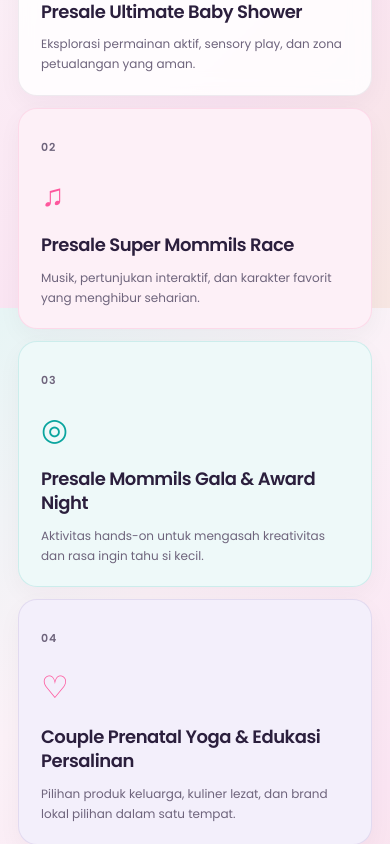
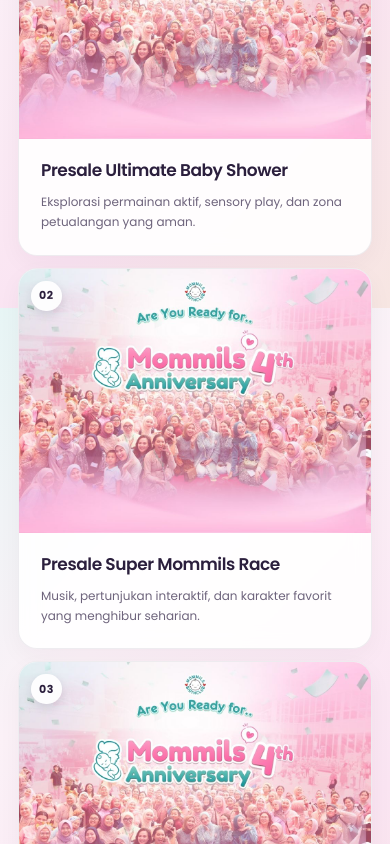
Before and after one commit to ardika08/mommils, a React (Vite) app: page / in a window 390 px wide. Shown: the part 1380-2224 px from the top of the page. Built offline with nearby package versions, Linux system fonts and the light colour scheme.

Commit message:
Use images for highlight cards and update Instagram link

```diff
--- a/src/App.jsx
+++ b/src/App.jsx
@@ -188,10 +188,10 @@
 }
 
 const highlights = [
-  { number: '01', icon: '✦', title: 'Presale Ultimate Baby Shower', text: 'Eksplorasi permainan aktif, sensory play, dan zona petualangan yang aman.' },
-  { number: '02', icon: '♫', title: 'Presale Super Mommils Race', text: 'Musik, pertunjukan interaktif, dan karakter favorit yang menghibur seharian.' },
-  { number: '03', icon: '◎', title: 'Presale Mommils Gala & Award Night', text: 'Aktivitas hands-on untuk mengasah kreativitas dan rasa ingin tahu si kecil.' },
-  { number: '04', icon: '♡', title: 'Couple Prenatal Yoga & Edukasi Persalinan', text: 'Pilihan produk keluarga, kuliner lezat, dan brand lokal pilihan dalam satu tempat.' },
+  { number: '01', image: '/images/img-4.jpg', title: 'Presale Ultimate Baby Shower', text: 'Eksplorasi permainan aktif, sensory play, dan zona petualangan yang aman.' },
+  { number: '02', image: '/images/img-4.jpg', title: 'Presale Super Mommils Race', text: 'Musik, pertunjukan interaktif, dan karakter favorit yang menghibur seharian.' },
+  { number: '03', image: '/images/img-4.jpg', title: 'Presale Mommils Gala & Award Night', text: 'Aktivitas hands-on untuk mengasah kreativitas dan rasa ingin tahu si kecil.' },
+  { number: '04', image: '/images/img-4.jpg', title: 'Couple Prenatal Yoga & Edukasi Persalinan', text: 'Pilihan produk keluarga, kuliner lezat, dan brand lokal pilihan dalam satu tempat.' },
 ]
 
 function Highlights() {
@@ -208,10 +208,14 @@
         <div className="highlight-grid">
           {highlights.map((item) => (
             <article className="highlight-card" key={item.title}>
-              <span className="card-number">{item.number}</span>
-              <div className="card-icon">{item.icon}</div>
-              <h3>{item.title}</h3>
-              <p>{item.text}</p>
+              <div className="card-image">
+                <img src={item.image} alt={item.title} loading="lazy" />
+                <span className="card-number">{item.number}</span>
+              </div>
+              <div className="card-body">
+                <h3>{item.title}</h3>
+                <p>{item.text}</p>
+              </div>
             </article>
           ))}
         </div>
--- a/src/data/eventData.js
+++ b/src/data/eventData.js
@@ -4,7 +4,7 @@
   timeLabel: '08.00 - 20.00 WIB',
   venue: 'Pullman Jakarta Central Park',
   ticketUrl: 'https://tiket.diamcreative.com/event/mommils-family-fest-2026',
-  instagramUrl: 'https://instagram.com',
+  instagramUrl: 'https://www.instagram.com/mommilsbirthclub/',
   email: 'mommilsbirthclub@gmail.com',
 }
 
--- a/src/styles.css
+++ b/src/styles.css
@@ -105,16 +105,17 @@
 em { color: var(--primary-pink); font-style: normal; }
 .section-heading > p { max-width: 350px; margin: 0 20px 4px 0; color: var(--muted); font-size: 14px; line-height: 1.75; }
 .highlight-grid { display: grid; grid-template-columns: repeat(4, 1fr); gap: 14px; }
-.highlight-card { position: relative; min-height: 247px; padding: 24px 22px 20px; border: 1px solid var(--border); border-radius: 19px; background: rgba(255, 255, 255, 0.85); backdrop-filter: blur(10px); transition: transform .25s, box-shadow .25s; box-shadow: 0 8px 24px rgba(43, 31, 61, 0.04); }
-.highlight-card:nth-child(2) { background: #fdf0f7; border-color: rgba(254, 87, 157, 0.15); transform: translateY(21px); }
-.highlight-card:nth-child(3) { background: #eef9f9; border-color: rgba(10, 165, 159, 0.15); }
-.highlight-card:nth-child(4) { background: #f3effb; border-color: rgba(120, 95, 175, 0.15); transform: translateY(21px); }
+.highlight-card { position: relative; display: flex; flex-direction: column; overflow: hidden; border: 1px solid var(--border); border-radius: 19px; background: rgba(255, 255, 255, 0.9); backdrop-filter: blur(10px); transition: transform .25s, box-shadow .25s; box-shadow: 0 8px 24px rgba(43, 31, 61, 0.04); }
+.highlight-card:nth-child(2) { transform: translateY(21px); }
+.highlight-card:nth-child(4) { transform: translateY(21px); }
 .highlight-card:hover { transform: translateY(-5px); box-shadow: 0 18px 35px rgba(48,36,53,.1); }
 .highlight-card:nth-child(2):hover, .highlight-card:nth-child(4):hover { transform: translateY(16px); }
-.card-number { color: var(--muted); font-size: 11px; font-weight: 600; letter-spacing: .08em; }
-.card-icon { margin: 31px 0 22px; color: var(--primary-pink); font-size: 31px; line-height: 1; }
-.highlight-card:nth-child(3) .card-icon { color: var(--teal); }
-.highlight-card h3 { margin-bottom: 10px; font-size: 18px; font-weight: 600; letter-spacing: -.025em; line-height: 1.35; }
+.card-image { position: relative; aspect-ratio: 4 / 3; overflow: hidden; background: var(--lavender); }
+.card-image img { width: 100%; height: 100%; object-fit: cover; transition: transform .4s ease; }
+.highlight-card:hover .card-image img { transform: scale(1.06); }
+.card-number { position: absolute; top: 12px; left: 12px; display: grid; place-items: center; min-width: 30px; height: 30px; padding: 0 8px; border-radius: 100px; background: rgba(255,255,255,.92); color: var(--ink); font-size: 11px; font-weight: 700; letter-spacing: .06em; box-shadow: 0 4px 10px rgba(43,31,61,.12); }
+.card-body { padding: 20px 22px 22px; }
+.highlight-card h3 { margin-bottom: 10px; font-size: 17px; font-weight: 600; letter-spacing: -.025em; line-height: 1.35; }
 .highlight-card p { margin: 0; color: var(--muted); font-size: 12px; line-height: 1.7; }
 
 .ticket-section { padding: 40px 0 112px; background: transparent; }
@@ -189,8 +190,6 @@
   .time-unit strong { font-size: 26px; }
   .time-unit span { font-size: 9px; }
   .highlight-grid { grid-template-columns: 1fr; gap: 12px; }
-  .highlight-card { min-height: 205px; }
-  .card-icon { margin-top: 22px; }
   .ticket-copy h2 { font-size: 32px; line-height: 1.18; }
   .footer-main { grid-template-columns: 1fr 1fr; padding-bottom: 35px; }
   .footer-brand { grid-column: 1 / 3; }
```
Also changed, not shown: public/images/img-4.jpg (added), public/images/img-5.jpg (added).
